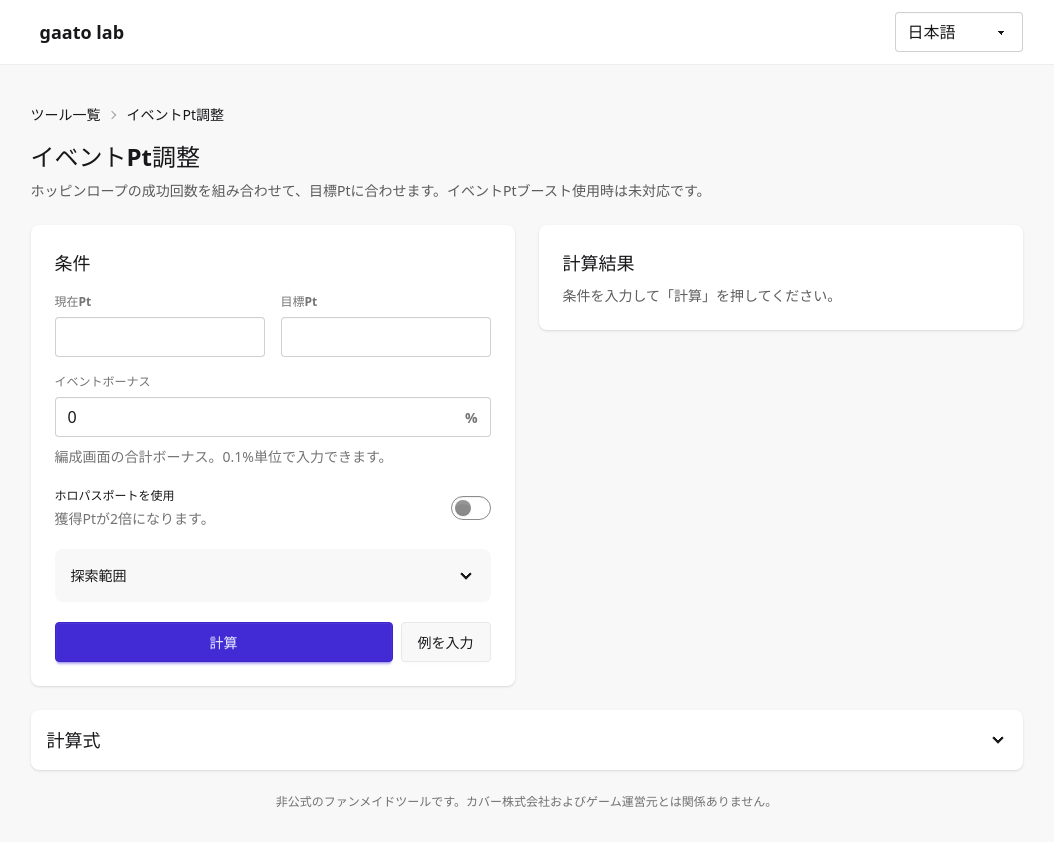
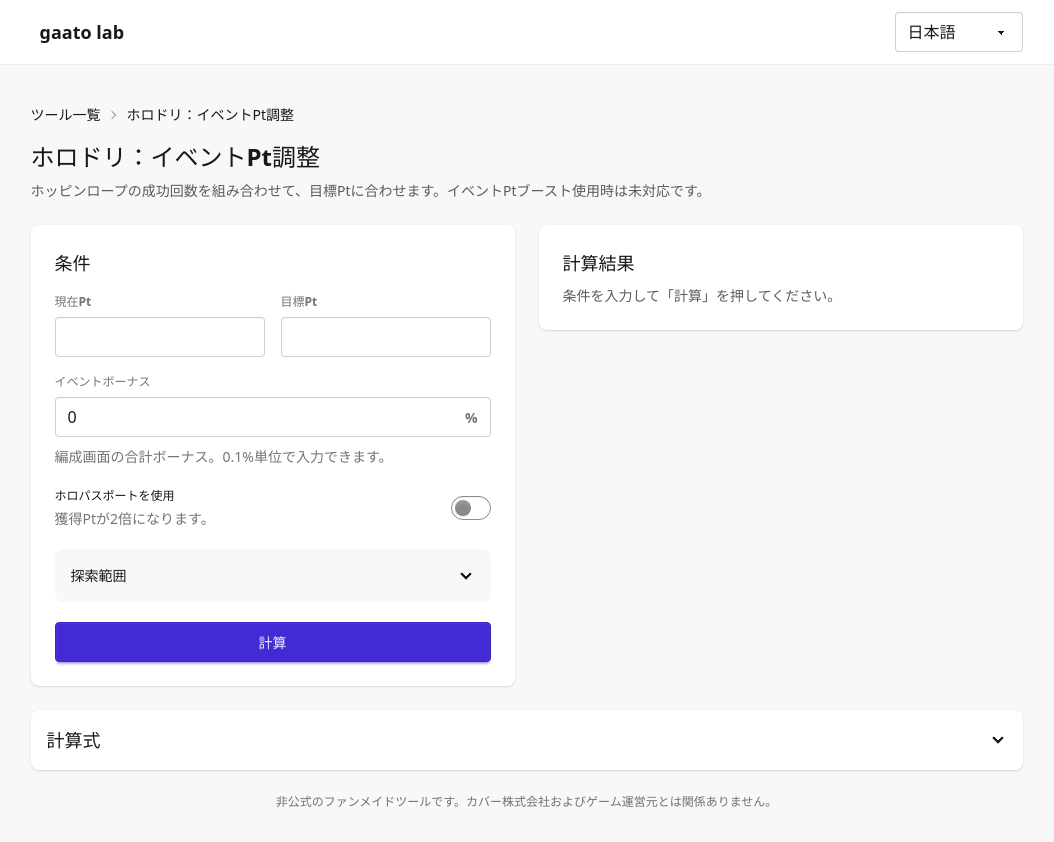
Before and after one commit to gaato/lab.gaato.net, a SvelteKit app: page /event-point in a window 1280 px wide. Shown: the whole page, without its empty margins (106-1160 px from the left). Built offline with nearby package versions, Linux system fonts and the light colour scheme.

Commit message:
Label the Holodori tool and remove example fill

```diff
--- a/scripts/browser-smoke.mjs
+++ b/scripts/browser-smoke.mjs
@@ -66,6 +66,8 @@ try {
 		'/event-point/?current=1144899&target=1145141&bonus=20&passport=1&maxJumps=50&maxRuns=8&lang=ja'
 	);
 	await waitForMainText('あと 242 Pt');
+	assert.match(await mainText(), /ホロドリ：イベントPt調整/u);
+	assert.doesNotMatch(await mainText(), /例を入力/u);
 
 	const exactPlanText = await mainText();
 	assert.match(exactPlanText, /3回成功/u);
--- a/scripts/smoke.mjs
+++ b/scripts/smoke.mjs
@@ -11,7 +11,7 @@ const checks = [
 		path: '/event-point/?current=1144899&target=1145141&bonus=20&passport=1&lang=ja',
 		status: 200,
 		expectedTexts: [
-			'イベントPt調整',
+			'ホロドリ：イベントPt調整',
 			'ホッピンロープ',
 			'イベントPtブースト使用時は未対応',
 			'カバー株式会社'
--- a/src/lib/i18n.ts
+++ b/src/lib/i18n.ts
@@ -16,12 +16,12 @@ const ja = {
 	'home.description': 'gaato labのツール一覧。',
 	'home.collection': 'ツール',
 	'home.eventPointTitle': 'ホロドリ：イベントPt調整',
-	'event.title': 'イベントPt調整 | gaato lab',
+	'event.title': 'ホロドリ：イベントPt調整 | gaato lab',
 	'event.description':
 		'ホロライブ ドリームスのイベントPtを、ホッピンロープで目標値に合わせる手順を計算します。',
 	'event.unofficial':
 		'非公式のファンメイドツールです。カバー株式会社およびゲーム運営元とは関係ありません。',
-	'event.heading': 'イベントPt調整',
+	'event.heading': 'ホロドリ：イベントPt調整',
 	'event.summary':
 		'ホッピンロープの成功回数を組み合わせて、目標Ptに合わせます。イベントPtブースト使用時は未対応です。',
 	'event.formLegend': '条件',
@@ -38,7 +38,6 @@ const ja = {
 	'event.maxRunsLabel': '最大プレイ数',
 	'event.maxRunsHint': '1〜20プレイ。',
 	'event.calculate': '計算',
-	'event.example': '例を入力',
 	'event.resultHeading': '計算結果',
 	'event.emptyBody': '条件を入力して「計算」を押してください。',
 	'event.delta': 'あと {points} Pt',
@@ -116,12 +115,12 @@ const en: Catalog = {
 	'home.description': 'Tools on gaato lab.',
 	'home.collection': 'Tools',
 	'home.eventPointTitle': 'hololive Dreams: Event Pt calculator',
-	'event.title': 'Event Pt adjustment | gaato lab',
+	'event.title': 'hololive Dreams: Event Pt calculator | gaato lab',
 	'event.description':
 		'Calculate Hoppin Rope runs that reach an exact Event Pt target in hololive Dreams.',
 	'event.unofficial':
 		'This is an unofficial fan-made tool. It is not affiliated with COVER Corporation or the game operator.',
-	'event.heading': 'Event Pt calculator',
+	'event.heading': 'hololive Dreams: Event Pt calculator',
 	'event.summary':
 		'Combine Hoppin Rope success counts to reach the target Pt. Event Pt Boost is not supported.',
 	'event.formLegend': 'Inputs',
@@ -139,7 +138,6 @@ const en: Catalog = {
 	'event.maxRunsLabel': 'Maximum runs',
 	'event.maxRunsHint': '1–20 runs.',
 	'event.calculate': 'Calculate',
-	'event.example': 'Load example',
 	'event.resultHeading': 'Result',
 	'event.emptyBody': 'Enter the inputs, then select Calculate.',
 	'event.delta': '{points} Pt remaining',
--- a/src/routes/event-point/+page.svelte
+++ b/src/routes/event-point/+page.svelte
@@ -242,18 +242,6 @@
 		navigatedUrl = nextUrl.toString();
 		solveFromParameters(parameters);
 		void goto(nextPath, { noScroll: true });
-	}
-
-	function loadExample(): void {
-		current = '1,144,899';
-		target = '1,145,141';
-		bonus = '20';
-		passport = true;
-		maxJumps = '50';
-		maxRuns = '8';
-		errors = {};
-		showErrorSummary = false;
-		invalidateCalculation();
 	}
 
 	function solveFromParameters(parameters: URLSearchParams): void {
@@ -648,14 +636,9 @@
 					</div>
 				</details>
 
-				<div class="mt-5 grid gap-2 sm:grid-cols-[1fr_auto]">
-					<button class="btn btn-primary" type="submit"
-						>{translate($locale, 'event.calculate')}</button
-					>
-					<button class="btn" type="button" onclick={loadExample}
-						>{translate($locale, 'event.example')}</button
-					>
-				</div>
+				<button class="btn btn-primary mt-5 w-full" type="submit"
+					>{translate($locale, 'event.calculate')}</button
+				>
 			</div>
 		</form>
 
```
